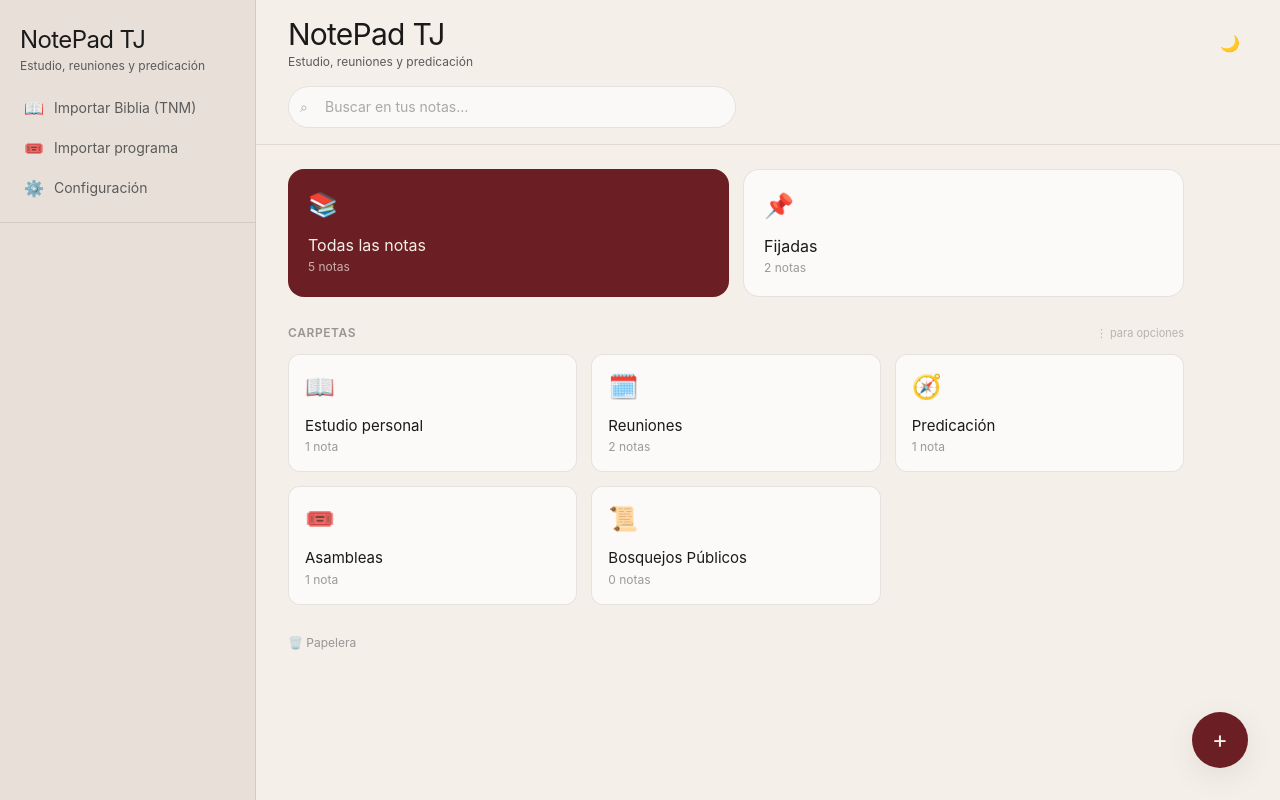
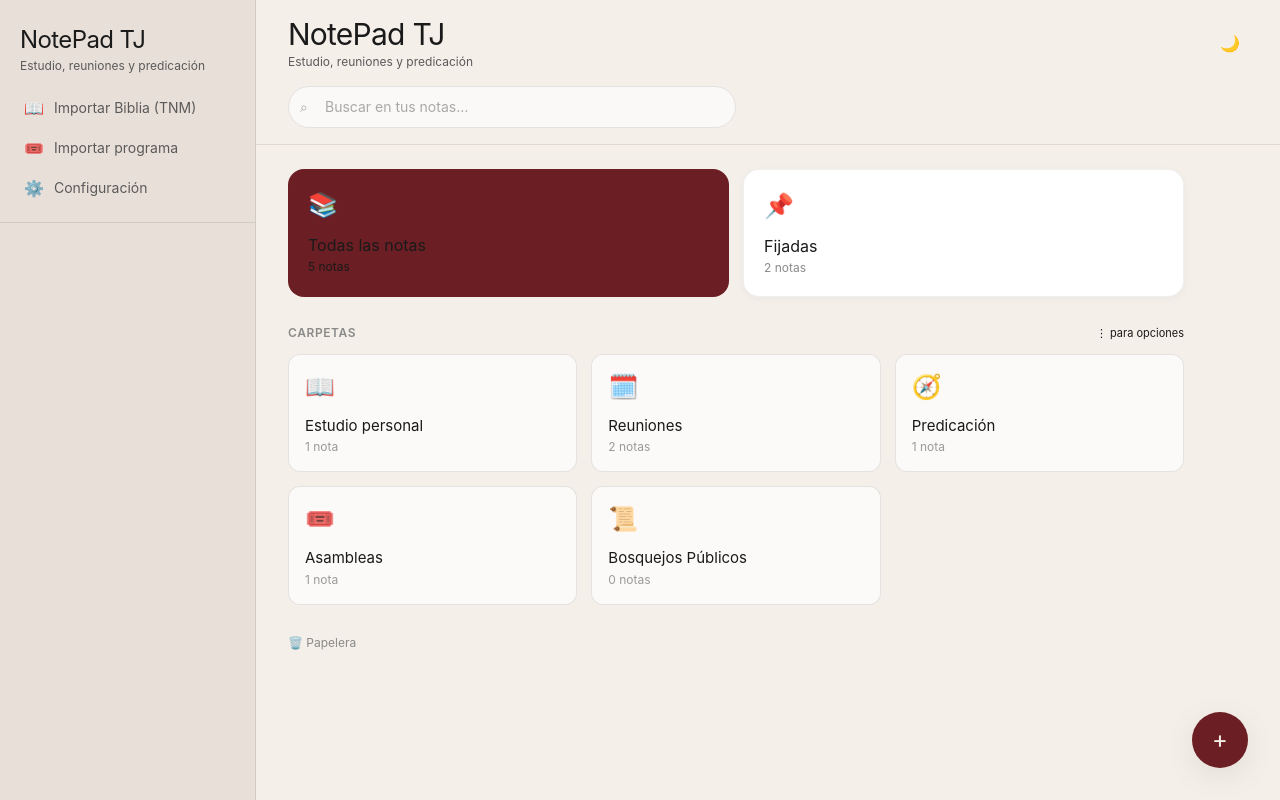
Before and after one commit to yeancq/NotePad-Tj, a React (Vite) app: page / in a window 1280 px wide. Built offline with nearby package versions, Linux system fonts and the light colour scheme.

Commit message:
Update FolderGrid.jsx

```diff
--- a/src/components/FolderGrid.jsx
+++ b/src/components/FolderGrid.jsx
@@ -19,13 +19,13 @@ export default function FolderGrid({ folders, counts, onSelect, onEditFolder, on
       <div className="grid grid-cols-2 gap-3.5 mb-7">
         <button
           onClick={() => onSelect(null)}
-          className="flex flex-col items-start gap-3 p-5 rounded-2xl text-left bg-leather text-parchment
+          className="flex flex-col items-start gap-3 p-5 rounded-2xl text-left bg-primary text-surface
                      hover:-translate-y-0.5 hover:shadow-lg transition-all duration-200"
         >
           <span className="text-2xl">📚</span>
           <span>
             <span className="block font-display text-base">Todas las notas</span>
-            <span className="block text-xs text-parchment/70 mt-0.5">
+            <span className="block text-xs text-surface/70 mt-0.5">
               {counts.all} {counts.all === 1 ? 'nota' : 'notas'}
             </span>
           </span>
@@ -34,13 +34,13 @@ export default function FolderGrid({ folders, counts, onSelect, onEditFolder, on
         <button
           onClick={() => onSelect('pinned')}
           className="flex flex-col items-start gap-3 p-5 rounded-2xl text-left
-                     bg-white/70 dark:bg-night-surface border border-ink/10 dark:border-night-text/10
-                     hover:-translate-y-0.5 hover:shadow-md transition-all duration-200"
+                     bg-surface border border-theme shadow-card
+                     hover:-translate-y-0.5 hover:shadow-lg transition-all duration-200"
         >
           <span className="text-2xl">📌</span>
           <span>
-            <span className="block font-display text-base text-ink dark:text-night-text">Fijadas</span>
-            <span className="block text-xs text-ink-soft/60 dark:text-night-text/40 mt-0.5">
+            <span className="block font-display text-base text-theme">Fijadas</span>
+            <span className="block text-xs text-muted mt-0.5">
               {counts.pinned} {counts.pinned === 1 ? 'nota' : 'notas'}
             </span>
           </span>
@@ -48,10 +48,10 @@ export default function FolderGrid({ folders, counts, onSelect, onEditFolder, on
       </div>
 
       <div className="flex items-center justify-between mb-3">
-        <p className="text-xs font-semibold uppercase tracking-wider text-ink-soft/60 dark:text-night-text/40">
+        <p className="text-xs font-semibold uppercase tracking-wider text-muted">
           Carpetas
         </p>
-        <p className="text-[11px] text-ink-soft/40 dark:text-night-text/30">
+        <p className="text-[11px] text-muted/60">
           ⋮ para opciones
         </p>
       </div>
@@ -70,7 +70,7 @@ export default function FolderGrid({ folders, counts, onSelect, onEditFolder, on
 
       <button
         onClick={() => onSelect('trash')}
-        className="text-xs text-ink-soft/60 dark:text-night-text/40 hover:text-leather dark:hover:text-gilt-soft transition-colors"
+        className="text-xs text-muted hover:text-accent transition-colors"
       >
         🗑️ Papelera {counts.trash > 0 ? `(${counts.trash})` : ''}
       </button>
```
